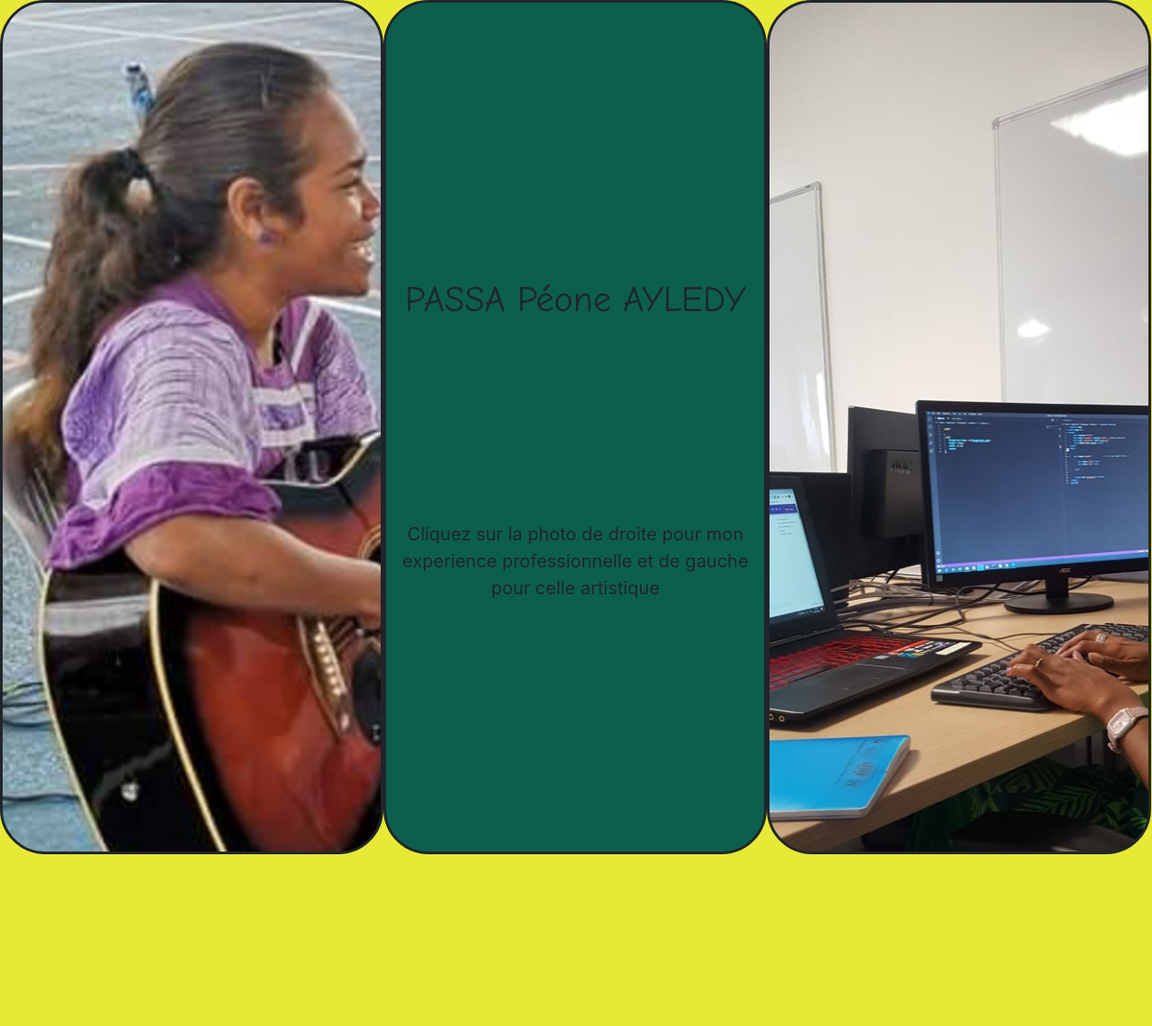
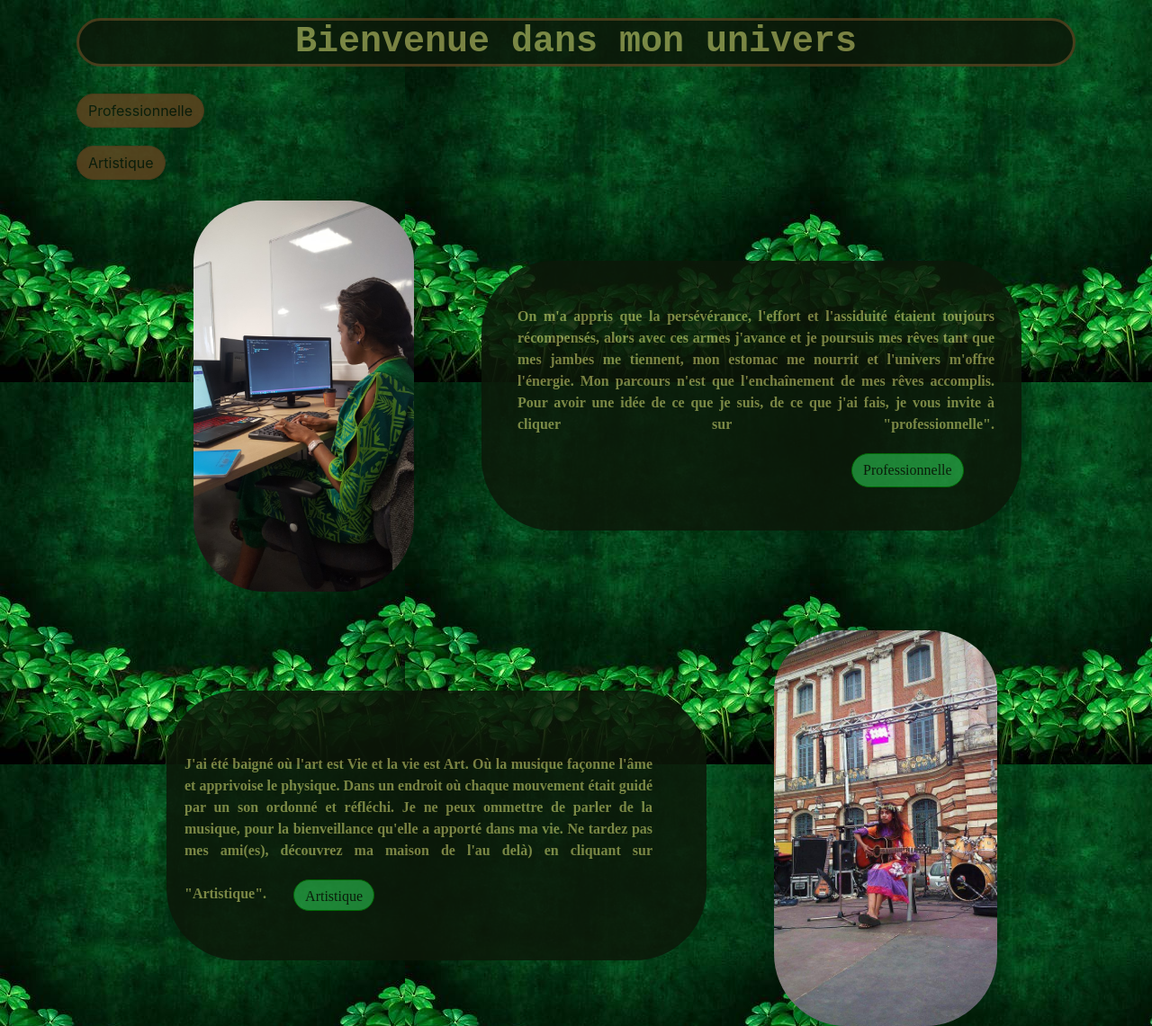
Before and after one commit to qpeone/qpassa.github.io, a plain HTML site: page index.html in a window 1280 px wide. Shown: the whole page at 90% size. Before the commit the page ends 950 px from the top, so only its background shows below. Drawn offline with nearby package versions, Linux system fonts and the light colour scheme.

Commit message:
mon site trop cool ! mamahé

```diff
--- a/index.html
+++ b/index.html
@@ -1,29 +1,92 @@
 <!DOCTYPE html>
 <html lang="en">
+
 <head>
     <meta charset="UTF-8">
-    <meta name="viewport" content="width=, initial-scale=1.0">
+    <meta name="viewport" content="width=device-width, initial-scale=1.0">
+    <link rel="stylesheet" href="https://stackpath.bootstrapcdn.com/bootstrap/4.5.2/css/bootstrap.min.css"
+        integrity="sha384-JcKb8q3iqJ61gNV9KGb8thSsNjpSL0n8PARn9HuZOnIxN0hoP+VmmDGMN5t9UJ0Z" crossorigin="anonymous">
     <link rel="stylesheet" href="style.css">
-    <link rel="stylesheet" href="https://stackpath.bootstrapcdn.com/bootstrap/4.5.2/css/bootstrap.min.css"
-    integrity="sha384-JcKb8q3iqJ61gNV9KGb8thSsNjpSL0n8PARn9HuZOnIxN0hoP+VmmDGMN5t9UJ0Z" crossorigin="anonymous">
-    <title>PASSA Péone Ayledy</title>
+    <title>PASSA Péone Ayledyah</title>
 </head>
-<body class="corps">
 
+<body>
+    <div class="parent">
+        <div class="background"></div>
 
-    <div class="parent">            <!-- div qui englobe tout -->
+        <div class="container">
+            <h1 class="titre"> Bienvenue dans mon univers</h1>
+            <section class="accueil">               <!-- Page d'accueil -->
+                <div id="descriptif">
+                    <div class="choix">             <!-- Mes boutons -->
+                        <button type="button" class="btn btn-success" id="boutonProPremier">Professionnelle</button><br>
+                        <button type="button" class="btn btn-success" id="boutonArtPremier">Artistique</button>
+                    </div>
+                    <div class="parentDescription"> <!-- descriptif professionnel -->
+                        <div class="taf">
+                            <img src="images/moi3.jpg" alt="Péone" class="photoPro" float="rigth"
+                                onmouseover="mouseOver()" onmouseout="mouseOut()">
+                            <div class="paragraphe">
+                                <p class="descriptifTaf">On m'a appris que la persévérance, l'effort et l'assiduité
+                                    étaient
+                                    toujours
+                                    récompensés, alors avec ces armes j'avance et je poursuis mes rêves tant que mes
+                                    jambes
+                                    me
+                                    tiennent, mon estomac me nourrit et l'univers m'offre l'énergie. Mon parcours n'est
+                                    que
+                                    l'enchaînement de mes rêves accomplis. Pour avoir une idée de ce que je
+                                    suis, de ce que j'ai fais, je vous invite à cliquer sur "professionnelle".
+                                    <button type="button" class="btn btn-success" id="boutonPro">Professionnelle</button>
+                                </p>
+                            </div>
+                        </div>
+                                                    <!-- descriptif artistique -->
+                        <div class="art">
+                            <div class="paragraphe">
+                                <p class="descriptifArt"> J'ai été baigné où l'art est Vie et la vie
+                                    est Art. Où la
+                                    musique
+                                    façonne
+                                    l'âme et apprivoise le physique. Dans un endroit où chaque mouvement était guidé
+                                    par
+                                    un
+                                    son
+                                    ordonné et réfléchi. Je ne peux ommettre de parler de la musique, pour la
+                                    bienveillance
+                                    qu'elle
+                                    a apporté dans ma vie. Ne tardez pas mes ami(es), découvrez ma maison de l'au
+                                    delà)
+                                    en cliquant sur "Artistique".
+                                    <button type="button" class="btn btn-success"id="boutonArt">Artistique</button>
+                                </p>
+                            </div>
+                            <img src="images/tolosa.jpg" class="photoArt" alt="Ayledy">
+                        </div>
+                    </div>
+                </div>
+            </section>
+            <section class="CVPro">
+                <!-- Mon CV professionnel -->
 
-        <div class="moi1" onclick="window.location.href= 'artistique.html'" id="artistique" onmouseover="mouseOver()" onmouseout="mouseOut()"><a href=""></a>
+            </section>
         </div>
-        <div class="boitePresentation">
-            <p class="pPresentation">PASSA Péone AYLEDY</p>
-            <p class="choix"> Cliquez sur la photo de droite pour mon experience professionnelle et de gauche pour celle artistique</p>
-        </div>
-        <div class="moi2" onclick="window.location.href= 'professionnelle.html'"> </div>
-
     </div>
 
 
-    <script src="script.js"></script>
+
+    </div>
+    </div>
+    <!-- Lien pour le boostrap du site -->
+    <script src="https://code.jquery.com/jquery-3.5.1.slim.min.js"
+        integrity="sha384-DfXdz2htPH0lsSSs5nCTpuj/zy4C+OGpamoFVy38MVBnE+IbbVYUew+OrCXaRkfj" crossorigin="anonymous">
+    </script>
+    <script src="https://cdn.jsdelivr.net/npm/popper.js@1.16.1/dist/umd/popper.min.js"
+        integrity="sha384-9/reFTGAW83EW2RDu2S0VKaIzap3H66lZH81PoYlFhbGU+6BZp6G7niu735Sk7lN" crossorigin="anonymous">
+    </script>
+    <script src="https://stackpath.bootstrapcdn.com/bootstrap/4.5.2/js/bootstrap.min.js"
+        integrity="sha384-B4gt1jrGC7Jh4AgTPSdUtOBvfO8shuf57BaghqFfPlYxofvL8/KUEfYiJOMMV+rV" crossorigin="anonymous">
+    </script>
 </body>
+
 </html>
--- a/style.css
+++ b/style.css
@@ -1,70 +1,142 @@
-/* page d'accueil*/
-.corps{
-    background-color: rgb(230, 233, 53);
+body{
+    background-image: url("images/background.jpg");
 }
-.parent{
-    height: 100%;
+/* titre animé */
+
+/* titre animé arrête là */
+.titre{
+    text-align: center;
+    color: rgb(143, 148, 77);
+    font-family:'Courier New', Courier, monospace;
+    font-weight: bold;
+    border-radius: 50px;
+    border-style: solid;
+    border-color: rgb(83, 61, 29);
+    background-color: rgb(12, 24, 9);
+    margin-top:20px;
+    opacity: 0.85;
+}
+
+/* CSS des images et descriptifs dans la page d'accueil */
+.choix{
+    margin-top: 30px;
+}
+#boutonProPremier{
+    background-color: rgb(94, 68, 31);
+    border-color: rgb(83, 61, 29);
+}
+#boutonArtPremier{
+    background-color:  rgb(94, 68, 31);
+    border-color: rgb(83, 61, 29);
+}
+.parentDescription{
+    margin-top:-40px;
+    margin-left: 100px;
+}
+.row{
+    padding-top: 30px;
+}
+.col{
+
+}
+.taf{
+    margin-left: 30px;
+    margin-top: 30px;
     display: flex;
 }
+.art{
+    display: flex;
+    margin-top:30px;
+    margin-right: 20px;
+}
+.btn{
+    opacity: 0.85;
+    margin-bottom: 20px;
+    border-radius: 50px;
+    border-color: green;
+    color:rgb(12, 24, 9);
+}
+.btn:hover{
+    height: 80px;
+    color:rgb(144, 224, 123);
+}
+#boutonPro{
+    margin-top: 20px;
+    margin-left: 70%;
+    position: relative;
+}
+#boutonPro:hover{
+    color:rgb(196, 255, 140);
+}
+#boutonArt{
+    position: relative;
+    height: 35px;
+    margin-top: 20px;
+    margin-left:5%;
+}
+#boutonPro:hover{
+    color:rgb(196, 255, 140);
+}
+img{
+    height: auto;
+    width: 25%;
+    border-radius: 80px 80px;
+    opacity: 1;
+    padding-top: 12.5px;
+}
+.paragraphe{
+    display: flex;
+    height: 300px;
+    width: 600px;
+    border-radius: 80px 80px;
+    border-color: rgb(83, 61, 29);
+    background-color: rgb(12, 24, 9);
+    padding-bottom: 20px;
+    padding-right: 30px;
+    padding-left: 10px;
+    opacity: 0.85;
+    margin-top: 80px;
+}
+img:hover{
+    transform: scale(1.5,1.5);
+}
+/* Div professionnel*/
+.photoArt{
+    margin-left: 75px;
+}
+.photoPro{
+    margin-right: 75px;
+}
 
-.moi1{
-    background-image: url(images/moi1.png);
-    background-repeat: no-repeat;
-    height: 950px;
-    width: 33.3%;
-    border-radius: 50px;
-    border-style: solid;
+.descriptifTaf{
+
+    color: rgb(143, 148, 77);
+    font-weight: bold;
+    text-align: justify;
+    font-family: 'cursive';
+    margin-left: 30px;
+    padding-top: 50px;
 
 }
-.moi1:hover{
-    transform: scale(0.8,0.8);
+.paragraphArt{
+
+}
+.descriptifArt{
+    color: rgb(143, 148, 77);
+    font-weight: bold;
+    margin-left: 10px;
+    text-align: justify;
+    font-family: 'cursive';
+    margin-top:50px;
+    padding-top: 20px;
+    margin-right: 30px;
 }
 
-.boitePresentation{
-    background-color: rgb(12, 95, 77);
-    height: 950px;
-    width: 33.3%;
-    border-radius: 50px;
-    border-style: solid;
-}
 
-.moi2{
-    background-image: url(images/moi3.jpg);
-    background-repeat: no-repeat;
-    height: 950px;
-    width: 33.3%;
-    border-radius: 50px;
-    border-style: solid;
-}
-.moi2:hover{
-    transform: scale(0.8,0.8);
-}
-.pPresentation{
-    text-align: center;
-    padding-top: 300px;
-    font-size: 40px;
-    font-family: Comic Sans MS;
-}
-.choix{
-    font-size: 20px;
-    text-align: center;
-    padding-top: 200px;
-}
-
-/* page professionnelle*/
-.barFormation{
-    border-style: inset;
-    border-radius: 100px;
-}
-.formation{
-    display: flex;
-    border-radius: 50px;
-    border-style: inset;
-    background-color: white;
-}
-.intitule{
-    padding-left: 300px;
-}
-.date{
-    padding-left: 200px;
-}
+/*
+#scroller {
+    width: 300px;
+    height: 100px;
+    overflow-x: scroll;
+    scrollbar-color: rebeccapurple green;
+  }
```
Also changed, not shown: artistique.html (deleted, +0 -28 lines), professionnelle.html (deleted, +0 -32 lines), images/background.jpg (added), images/tolosa.jpg (added), images/tolosaM.jpg (added).
